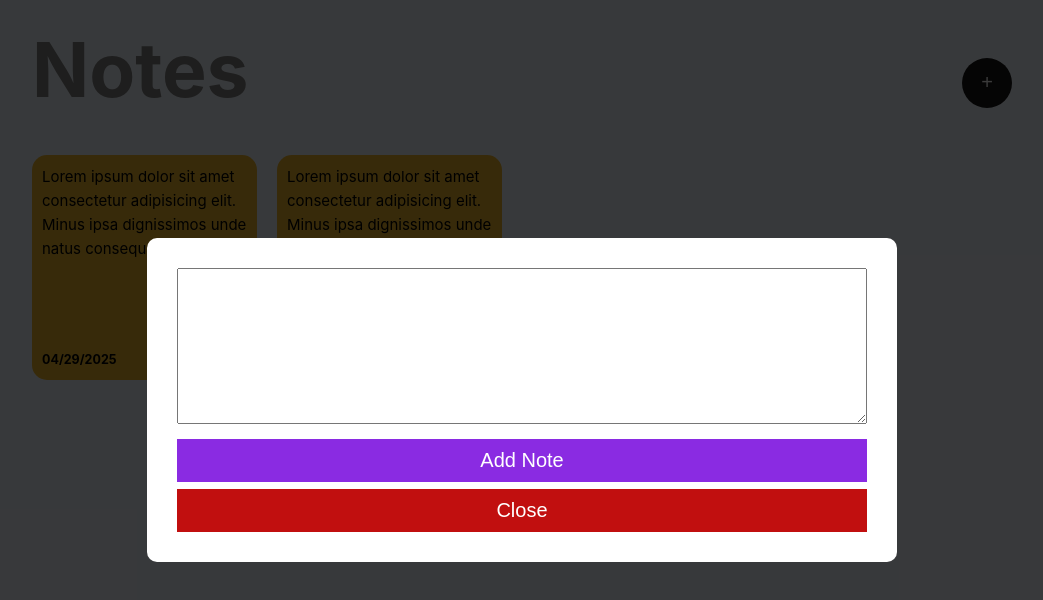
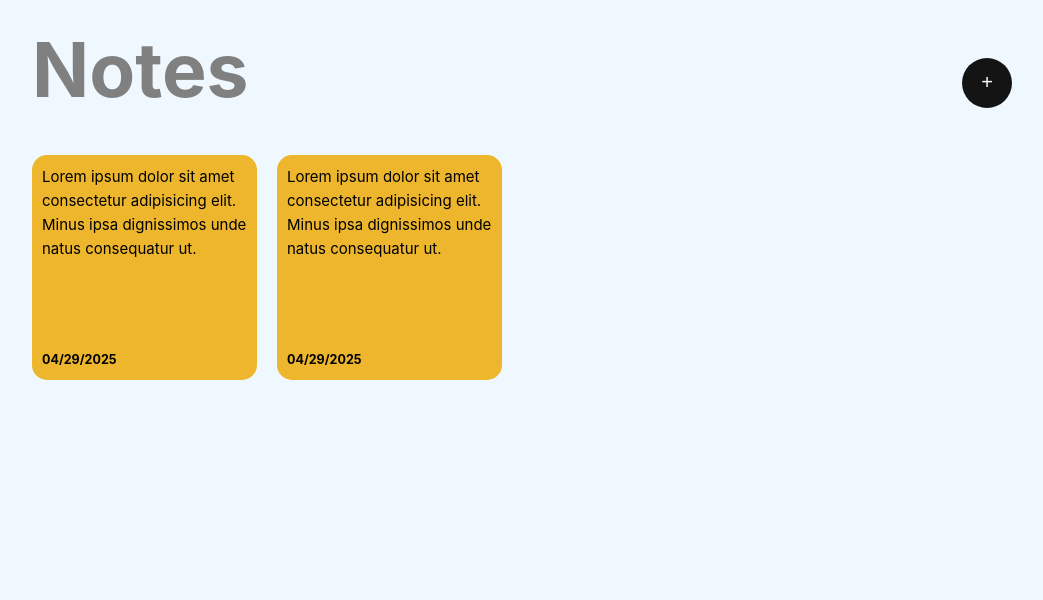
Before and after one commit to namddanh/NotesAppVue, a Vue app: page / in a window 1280 px wide. Shown: the top 600 px of the page, without its empty margins (118-1161 px from the left). Built offline with nearby package versions, Linux system fonts and the light colour scheme.

Commit message:
added model logic

```diff
--- a/src/App.vue
+++ b/src/App.vue
@@ -1,17 +1,24 @@
+<script setup>
+  import { ref } from "vue";
+
+  const showModal = ref(false);
+</script>
+
 <template>
   <main>
-    <div class="overlay">
+    <!-- NOTE v-if or v-show is good to use 👍 -->
+    <div v-if="showModal" class="overlay">
       <div class="modal">
         <textarea name="note" id="note" cols="30" rows="10"></textarea>
         <button>Add Note</button>
-        <button class="close">Close</button>
+        <button class="close" @click="showModal = false">Close</button>
       </div>
     </div>
 
     <div class="container">
       <header>
         <h1>Notes</h1>
-        <button>+</button>
+        <button @click="showModal = true">+</button>
       </header>
       <div class="cards-container">
         <div class="card">
```
